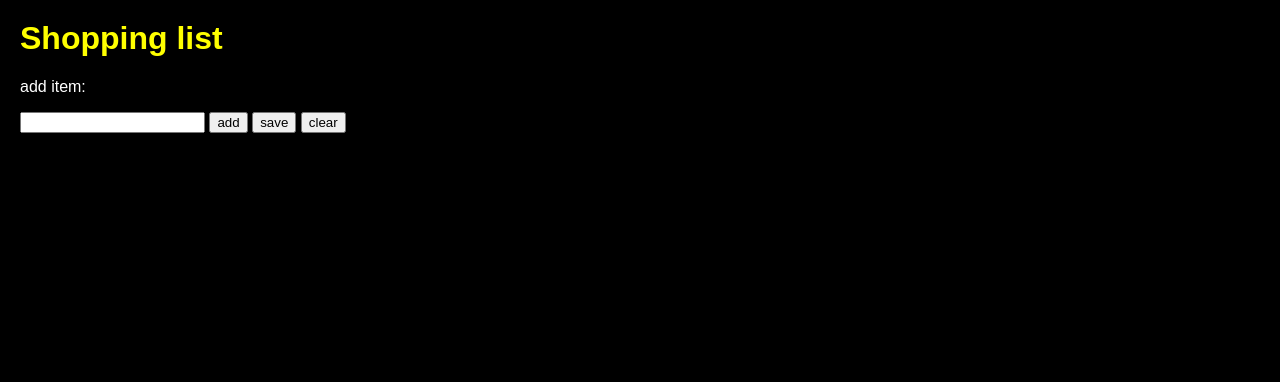
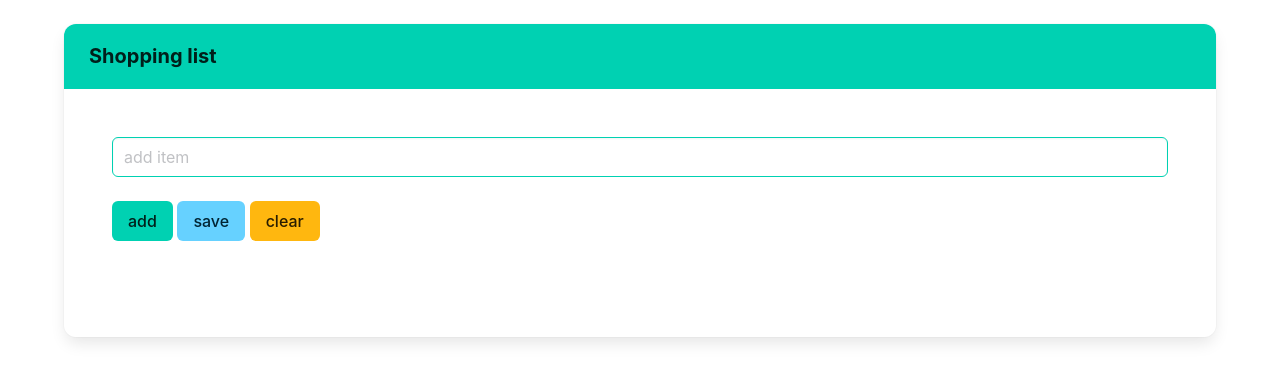
Before and after one commit to Gustavoalmeida5446/shopping-list, a plain HTML site: page index.html in a window 1280 px wide. Drawn offline with nearby package versions, Linux system fonts and the light colour scheme.

Commit message:
add css style

```diff
--- a/index.css
+++ b/index.css
@@ -1,8 +1,6 @@
 body {
-    background-color: black;
-    color: white;
-    margin: 20px;
-    font-family: sans-serif;
+    margin-top: 20px;
+    padding-top: 100px;
 }
 
 li {
@@ -21,7 +19,3 @@ li-marked {
     color: gray;
     text-decoration: line-through;
 }
-
-h1 {
-    color: yellow;
-}
--- a/index.html
+++ b/index.html
@@ -2,23 +2,28 @@
 <head>
     <meta charset="UTF-8">
     <meta name="viewport" content="width=device-width, initial-scale=1.0">
-    <title>todo</title>
+    <title>Shopping List</title>
     <link rel="stylesheet" href="index.css">
+    <link rel="stylesheet" href="https://cdn.jsdelivr.net/npm/bulma@1.0.2/css/bulma.min.css">
+
 </head>
-<body>
-    <h1>Shopping list</h1>
-    <div>
-        <p>add item:</p>
-        <input type="text" id="input" />
-        <button id="btn">add</button>
-        <button id="save-btn">save</button>
-        <button id="clear-btn">clear</button>
+<body class="container is-fluid mt-5">
+<div class="container">
+<article class="panel is-primary pb-6">
+    <h1 class="panel-heading">Shopping list</h1>
+    <section class="section is-primary">
+        <input type="text" id="input" class="input is-primary block" placeholder="add item"/>
+        <button id="btn" class="button is-primary">add</button>
+        <button id="save-btn" class="button is-info">save</button>
+        <button id="clear-btn" class="button is-warning">clear</button>
 
-    </div>
-    <div>
-        <ul id="list">
+    </section>
+    <div class="content">
+        <ul id="list" class="block">
         </ul>
     </div>
+</article>
+</div>
     <script src="index.js"></script>
 </body>
 </html>
```
